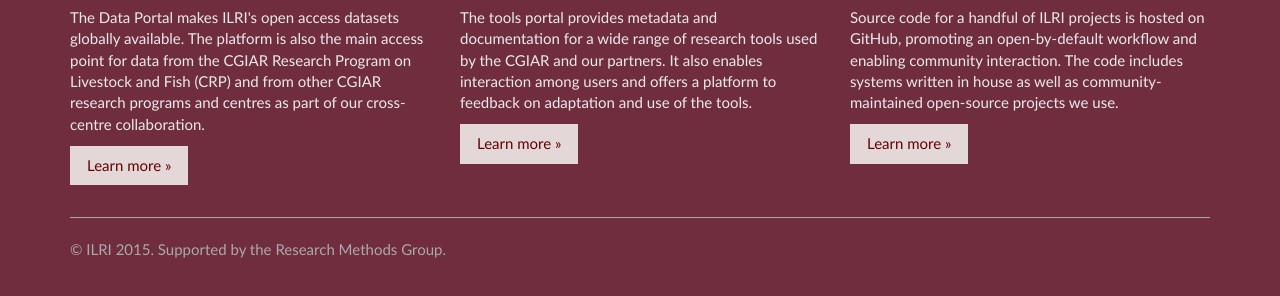
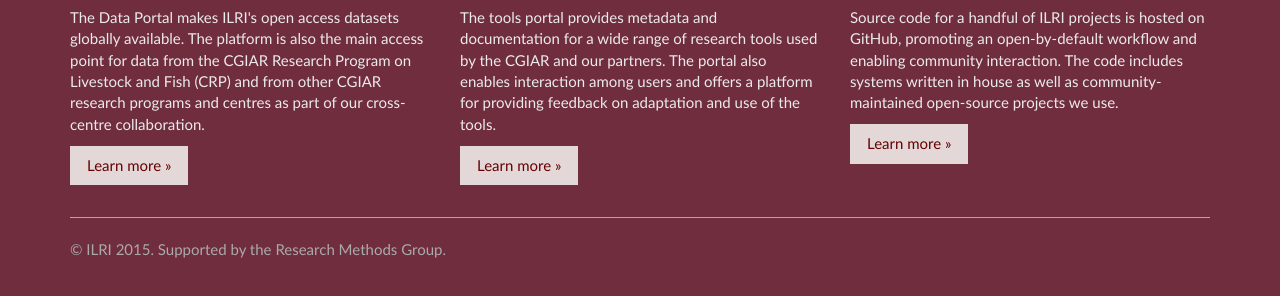
Before and after one commit to alanorth/data.ilri.org, a plain HTML site: page index.html in a window 1280 px wide. Shown: the part 366-662 px from the top of the page. Drawn offline with Linux system fonts and the light colour scheme.

Commit message:
index.html: Update text for Tools section
Signed-off-by: Alan Orth <a.orth@cgiar.org>

```diff
--- a/index.html
+++ b/index.html
@@ -53,7 +53,7 @@
         </div>
         <div class="col-md-4">
           <h2>Tools</h2>
-          <p>The tools portal provides metadata and documentation for a wide range of research tools used by the CGIAR and our partners. It also enables interaction among users and offers a platform to feedback on adaptation and use of the tools.</p>
+          <p>The tools portal provides metadata and documentation for a wide range of research tools used by the CGIAR and our partners. The portal also enables interaction among users and offers a platform for providing feedback on adaptation and use of the tools.</p>
           <p><a class="btn btn-default" href="http://data.ilri.org/tools" title="ILRI tools portal" role="button">Learn more &raquo;</a></p>
        </div>
         <div class="col-md-4">
```
